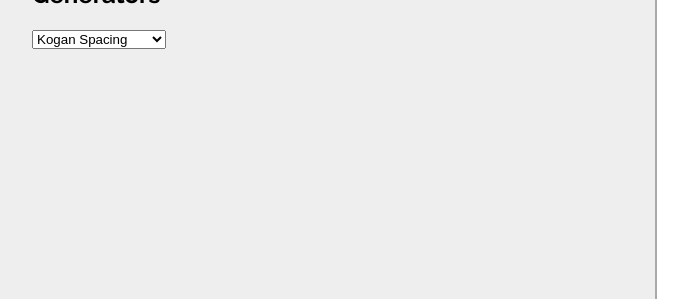
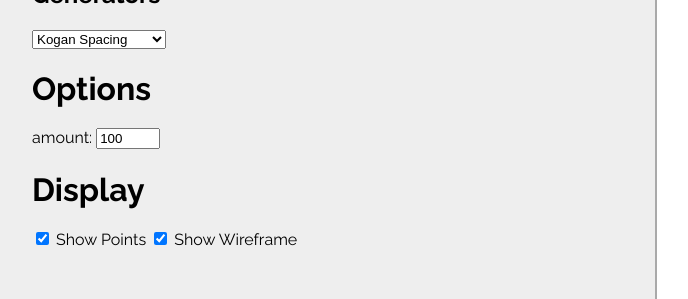
Before and after one commit to LeoDog896/point-sphere, a SvelteKit app: page / in a window 1280 px wide. Shown: the part 395-694 px from the top of the page, without its empty margins (0-688 px from the left). Built offline with nearby package versions, Linux system fonts and the light colour scheme.

Commit message:
feat: multiple params & display options

```diff
--- a/src/lib/methods/index.ts
+++ b/src/lib/methods/index.ts
@@ -13,6 +13,7 @@ interface SphereGenerator {
 		name: string;
 		from: number;
 		to: number;
+		value: number;
 	}[];
 }
 
@@ -35,7 +36,8 @@ export const generators: SphereGenerator[] = [
 			{
 				name: 'amount',
 				from: 1,
-				to: 100
+				to: 500,
+				value: 100
 			}
 		]
 	},
@@ -49,7 +51,8 @@ export const generators: SphereGenerator[] = [
 			{
 				name: 'amount',
 				from: 1,
-				to: 100
+				to: 500,
+				value: 100
 			}
 		]
 	},
@@ -73,7 +76,8 @@ export const generators: SphereGenerator[] = [
 			{
 				name: 'amount',
 				from: 1,
-				to: 100
+				to: 500,
+				value: 100
 			}
 		]
 	},
@@ -85,15 +89,17 @@ export const generators: SphereGenerator[] = [
 		gen: uvSphere,
 		params: [
 			{
-				name: 'Stacks',
+				name: 'Slices',
 				from: 1,
-				to: 100
+				to: 100,
+				value: 10
 			},
 			{
 				name: 'Stacks',
 				from: 1,
-				to: 10
+				to: 100,
+				value: 10
 			}
 		]
 	}
-];
+]
--- a/src/routes/+page.svelte
+++ b/src/routes/+page.svelte
@@ -5,14 +5,17 @@
 	import { ConvexGeometry } from 'three/examples/jsm/geometries/ConvexGeometry.js';
 
 	let generatorName = generators[0].name;
-	let count = 100;
 
+	$: params = generator?.params.map((param) => param.value);
 	$: generator = generators.find((gen) => gen.name === generatorName);
 
 	type Color = [r: number, g: number, b: number];
 
 	let colorStart: Color = [48, 165, 176];
 	let colorEnd: Color = [105, 48, 176];
+
+	let showPoints = true;
+	let showWireframe = true;
 
 	/**
 	 * Gets a color between two colors, where
@@ -26,7 +29,7 @@
 		];
 	}
 
-	$: points = generator?.gen(count);
+	$: points = params ? generator?.gen(...params) : undefined;
 </script>
 
 <main>
@@ -57,9 +60,38 @@
 			{/each}
 		</select>
 
-		{#if generator && !generator.pure}
-			<button on:click={() => (points = generator?.gen(count))}>Generate</button>
+		{#if generator}
+			<h1>Options</h1>
+
+			{#each generator.params as param}
+				<label for={param.name}>
+					{param.name}:
+					<input
+						type="number"
+						min={param.from}
+						max={param.to}
+						name={param.name}
+						bind:value={param.value}
+					/>
+				</label>
+			{/each}
+
+			{#if !generator.pure}
+				<button on:click={() => (points = params ? generator?.gen(...params) : undefined)}>Generate</button>
 			{/if}
+		{/if}
+
+		<h1>Display</h1>
+
+		<label for="showPoints">
+			<input type="checkbox" bind:checked={showPoints} id="showPoints" />
+			Show Points
+		</label>
+
+		<label for="showWireframe">
+			<input type="checkbox" bind:checked={showWireframe} id="showWireframe" />
+			Show Wireframe
+		</label>
 	</div>
 	<div class="display">
 		<Canvas>
@@ -72,6 +104,7 @@
 			<T.AmbientLight intensity={0.9} />
 
 			{#if generator && points}
+				{#if showPoints}
 					{#each points as point}
 						{@const color = betweenColor(colorStart, colorEnd, (point[2] + 1) / 2)}
 						<T.Mesh scale={0.05} position={add(point, neg(generator.offset))} castShadow>
@@ -79,12 +112,14 @@
 							<T.MeshStandardMaterial color="rgb({color[0]}, {color[1]}, {color[2]})" />
 						</T.Mesh>
 					{/each}
+				{/if}
 
-				<!-- make geometry wireframe based on the points -->
+				{#if showWireframe}
 					<T.Mesh scale={1.01} position={generator.offset} castShadow>
 						<Three type={ConvexGeometry} args={[points.map((point) => new Vector3(...point))]} />
 						<T.MeshBasicMaterial wireframe />
 					</T.Mesh>
+				{/if}
 			{/if}
 		</Canvas>
 	</div>
```
Lines whose indentation alone changed are shown as unchanged.
